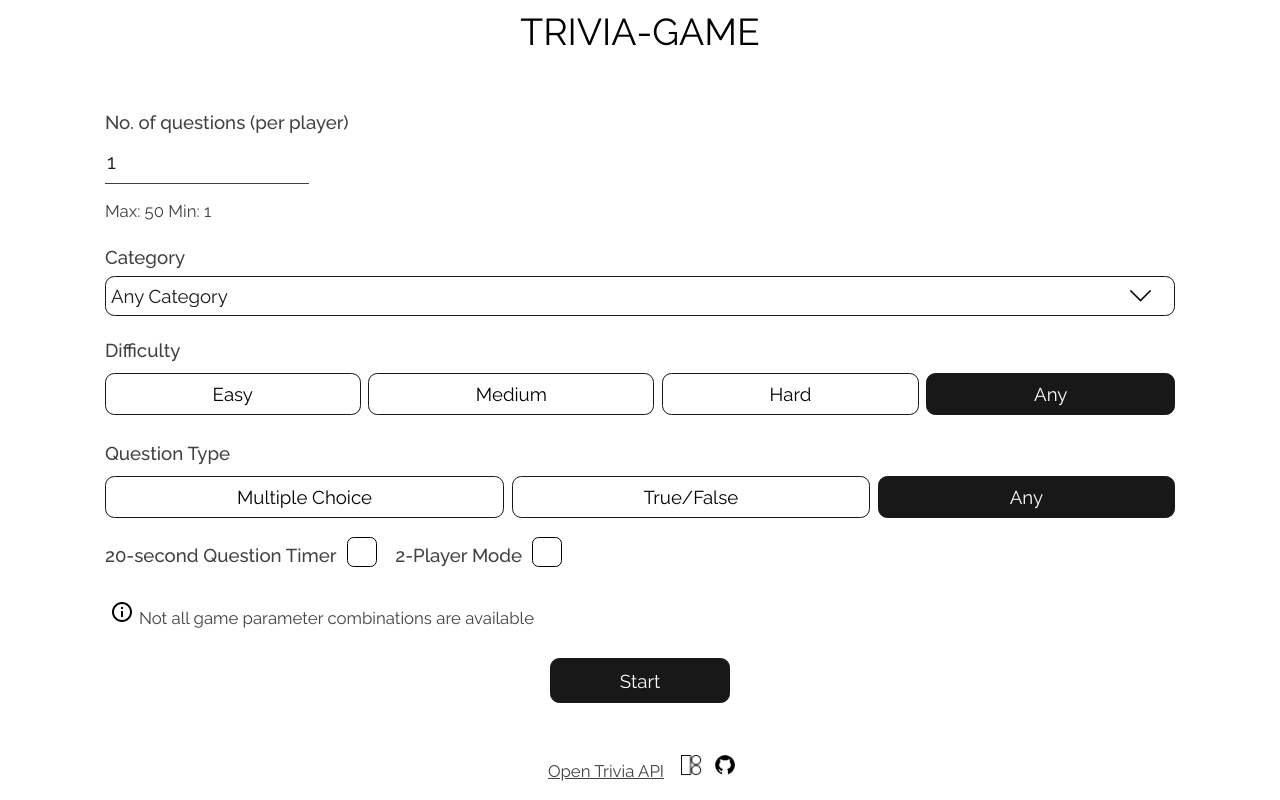
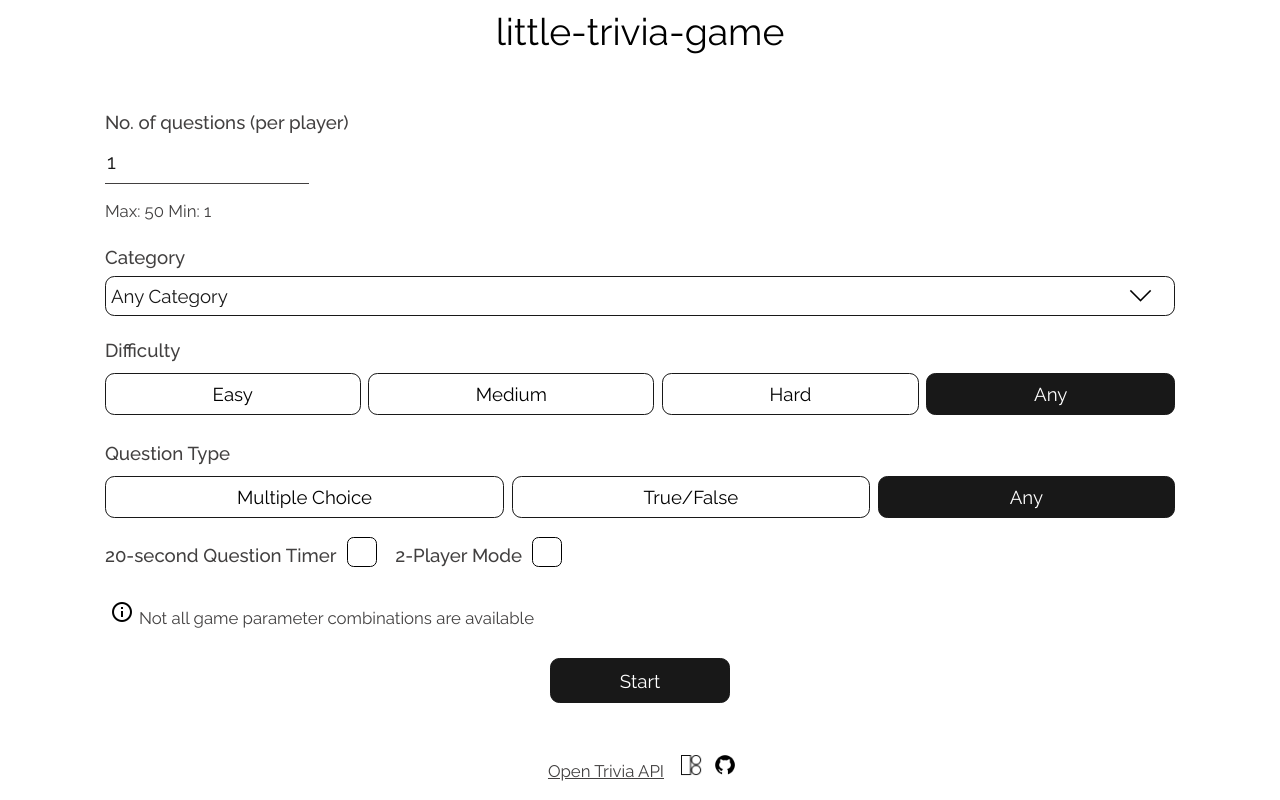
Before and after one commit to Dami-Lapite/trivia-game, a React (Create React App) app: page / in a window 1280 px wide. Built offline with nearby package versions, Linux system fonts and the light colour scheme.

Commit message:
change header, options styling minor change

```diff
--- a/public/content.json
+++ b/public/content.json
@@ -1,5 +1,5 @@
 {
-  "title": "TRIVIA-GAME",
+  "title": "little-trivia-game",
   "gameForm": {
     "numOfQuestions": {
       "label": "No. of questions (per player)",
--- a/src/styles/Components.css
+++ b/src/styles/Components.css
@@ -176,7 +176,6 @@
 
 .choice-select-container .choice-select .choice:hover {
   color: #ffffff;
-  font-size: 1.1em;
   background-color: #424040;
   -webkit-box-shadow: 0 0 0.5em #424040;
           box-shadow: 0 0 0.5em #424040;
--- a/src/styles/Components.scss
+++ b/src/styles/Components.scss
@@ -116,7 +116,6 @@
       }
       &:hover {
         color: #ffffff;
-        font-size: 1.1em;
         background-color: $grey;
         box-shadow: 0 0 0.5em $grey;
         border-color: $grey;
```
